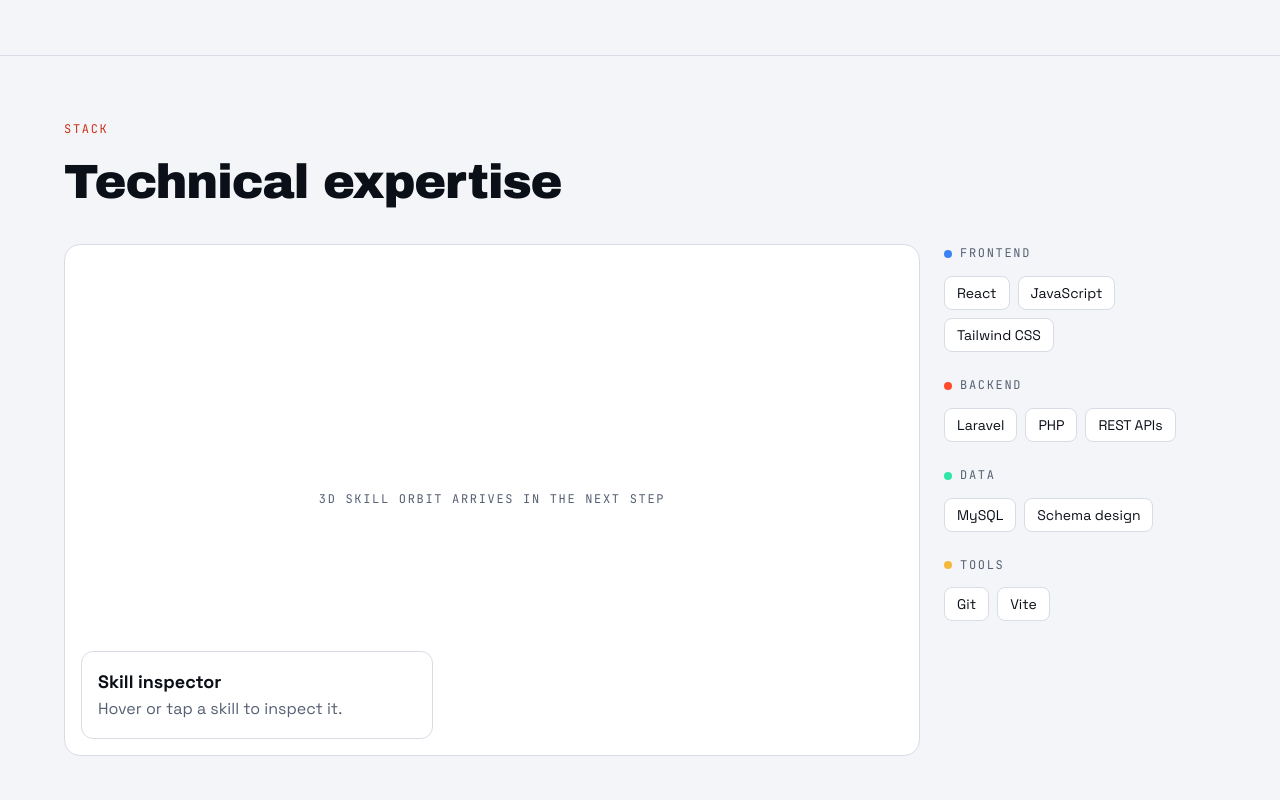
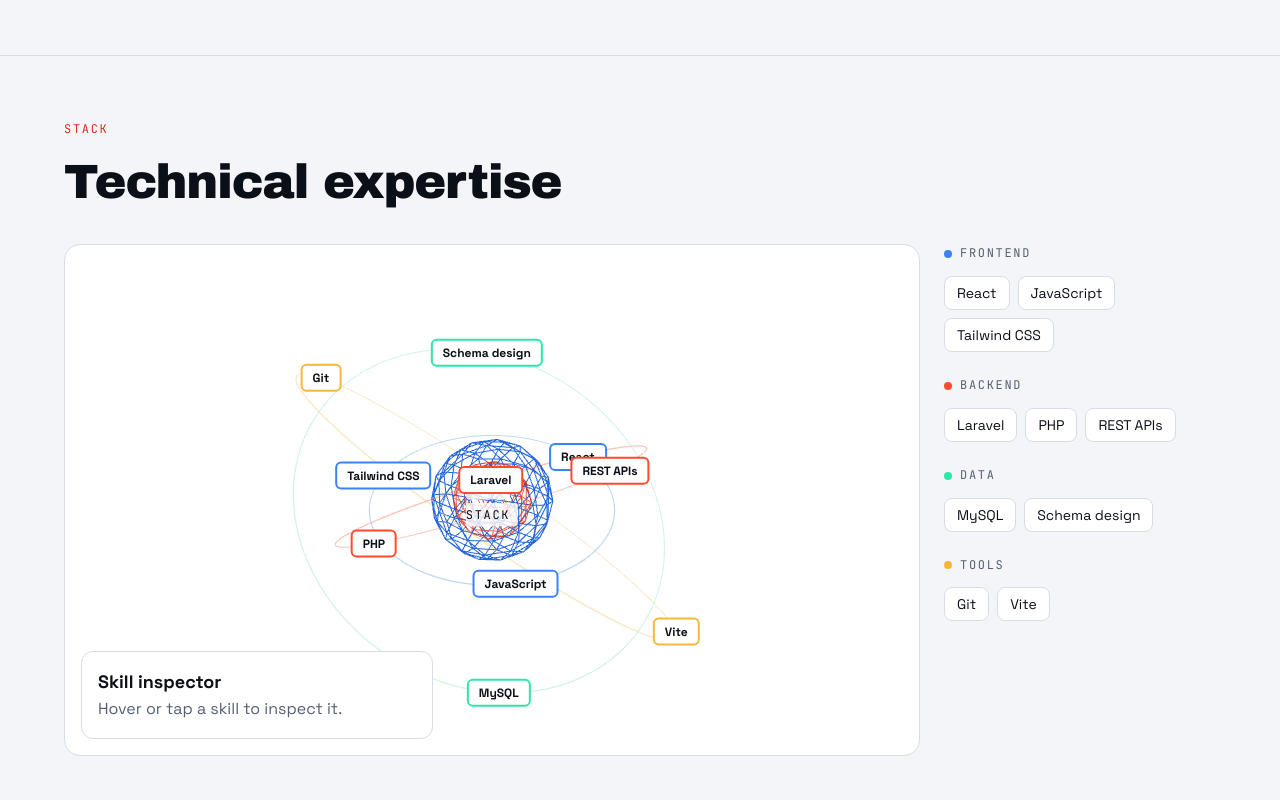
Before and after one commit to sami-man-os/portfolio1, a React (Vite) app in the folder frontend/: page / in a window 1280 px wide. Shown: the part 1280-2080 px from the top of the page. Built offline with nearby package versions, Linux system fonts and the light colour scheme; a web font is replaced by a local one.

Commit message:
feat: add lazy-loaded 3D skill orbit with fallbacks

```diff
--- a/frontend/src/pages/PublicPage.jsx
+++ b/frontend/src/pages/PublicPage.jsx
@@ -1,6 +1,9 @@
 import PortfolioRenderer from '../portfolio/PortfolioRenderer'
+import SkillStage from '../portfolio/SkillStage'
 import { defaultPortfolio } from '../portfolio/defaultData'
 
+const renderSkillsStage = (props) => <SkillStage {...props} />
+
 export default function PublicPage() {
-  return <PortfolioRenderer data={defaultPortfolio} />
+  return <PortfolioRenderer data={defaultPortfolio} renderSkillsStage={renderSkillsStage} />
 }
--- /dev/null
+++ b/frontend/src/portfolio/SkillOrbit.jsx
@@ -0,0 +1,155 @@
+import { useEffect, useMemo, useRef, useState } from 'react'
+import { Canvas, useFrame } from '@react-three/fiber'
+import { Html } from '@react-three/drei'
+import { useTheme } from '../design/useTheme'
+
+const RINGS = [
+  { radius: 2.6, tilt: [0.3, 0], speed: 0.12 },
+  { radius: 3.4, tilt: [-0.45, 0.3], speed: -0.1 },
+  { radius: 4.1, tilt: [0.7, -0.3], speed: 0.08 },
+  { radius: 4.7, tilt: [-0.2, -0.6], speed: -0.06 },
+]
+
+function readColors(theme) {
+  const style = getComputedStyle(document.documentElement)
+  return {
+    theme,
+    core: style.getPropertyValue('--blue').trim() || '#3b82f6',
+    inner: style.getPropertyValue('--accent').trim() || '#ff4b2b',
+  }
+}
+
+function useReducedMotion() {
+  const query = '(prefers-reduced-motion: reduce)'
+  const [reduce, setReduce] = useState(() => window.matchMedia(query).matches)
+
+  useEffect(() => {
+    const media = window.matchMedia(query)
+    const onChange = () => setReduce(media.matches)
+    media.addEventListener('change', onChange)
+    return () => media.removeEventListener('change', onChange)
+  }, [])
+
+  return reduce
+}
+
+function SkillNode({ item, group, position, active, onHover, onPin }) {
+  return (
+    <group position={position}>
+      <Html center zIndexRange={[5, 0]}>
+        <button
+          type="button"
+          tabIndex={-1}
+          aria-hidden="true"
+          onPointerEnter={() => onHover(item.id)}
+          onPointerLeave={() => onHover(null)}
+          onClick={() => onPin(item.id)}
+          className="whitespace-nowrap rounded-md border-2 px-2.5 py-1 text-xs font-bold"
+          style={{
+            borderColor: group.color,
+            background: active ? group.color : 'var(--surface)',
+            color: active ? '#080a0e' : 'var(--ink)',
+          }}
+        >
+          {item.name}
+        </button>
+      </Html>
+    </group>
+  )
+}
+
+function OrbitScene({ skills, activeId, onHover, onPin, animate, colors }) {
+  const root = useRef(null)
+  const core = useRef(null)
+  const inner = useRef(null)
+  const spinners = useRef([])
+
+  useFrame((state, delta) => {
+    if (!animate) return
+    if (core.current) core.current.rotation.y += delta * 0.2
+    if (inner.current) inner.current.rotation.y -= delta * 0.3
+    if (!activeId) {
+      spinners.current.forEach((spinner, index) => {
+        if (spinner) spinner.rotation.y += delta * RINGS[index % RINGS.length].speed
+      })
+    }
+    if (root.current) {
+      root.current.rotation.y += (state.pointer.x * 0.5 - root.current.rotation.y) * 0.05
+      root.current.rotation.x += (0.35 - state.pointer.y * 0.25 - root.current.rotation.x) * 0.05
+    }
+  })
+
+  return (
+    <group ref={root} rotation={[0.35, 0, 0]}>
+      <mesh ref={core}>
+        <icosahedronGeometry args={[1.3, 2]} />
+        <meshBasicMaterial color={colors.core} wireframe />
+      </mesh>
+      <mesh ref={inner}>
+        <icosahedronGeometry args={[0.85, 1]} />
+        <meshBasicMaterial color={colors.inner} wireframe transparent opacity={0.5} />
+      </mesh>
+      <Html center zIndexRange={[5, 0]}>
+        <span className="eyebrow pointer-events-none rounded bg-surface/80 px-2 py-1 text-ink">Full Stack</span>
+      </Html>
+
+      {skills.groups.map((group, groupIndex) => {
+        const ring = RINGS[groupIndex % RINGS.length]
+        const items = skills.items.filter((item) => item.group === group.id)
+
+        return (
+          <group key={group.id} rotation={[ring.tilt[0], 0, ring.tilt[1]]}>
+            <group
+              ref={(element) => {
+                spinners.current[groupIndex] = element
+              }}
+            >
+              <mesh rotation={[Math.PI / 2, 0, 0]}>
+                <torusGeometry args={[ring.radius, 0.012, 8, 128]} />
+                <meshBasicMaterial color={group.color} transparent opacity={0.35} />
+              </mesh>
+              {items.map((item, index) => {
+                const angle = (index / items.length) * Math.PI * 2 + groupIndex
+                return (
+                  <SkillNode
+                    key={item.id}
+                    item={item}
+                    group={group}
+                    active={activeId === item.id}
+                    position={[Math.cos(angle) * ring.radius, 0, Math.sin(angle) * ring.radius]}
+                    onHover={onHover}
+                    onPin={onPin}
+                  />
+                )
+              })}
+            </group>
+          </group>
+        )
+      })}
+    </group>
+  )
+}
+
+export default function SkillOrbit({ skills, activeId, onHover, onPin, active }) {
+  const { theme } = useTheme()
+  const reduce = useReducedMotion()
+  const colors = useMemo(() => readColors(theme), [theme])
+
+  return (
+    <Canvas
+      camera={{ position: [0, 0, 15], fov: 40 }}
+      dpr={[1, 2]}
+      frameloop={reduce ? 'demand' : active ? 'always' : 'never'}
+      gl={{ antialias: true, alpha: true }}
+    >
+      <OrbitScene
+        skills={skills}
+        activeId={activeId}
+        onHover={onHover}
+        onPin={onPin}
+        animate={!reduce && active}
+        colors={colors}
+      />
+    </Canvas>
+  )
+}
--- /dev/null
+++ b/frontend/src/portfolio/SkillStage.jsx
@@ -0,0 +1,65 @@
+import { lazy, Suspense, useEffect, useRef, useState } from 'react'
+import StageErrorBoundary from './StageErrorBoundary'
+
+const SkillOrbit = lazy(() => import('./SkillOrbit'))
+
+function webglAvailable() {
+  try {
+    const canvas = document.createElement('canvas')
+    return Boolean(window.WebGLRenderingContext && (canvas.getContext('webgl2') || canvas.getContext('webgl')))
+  } catch {
+    return false
+  }
+}
+
+function useInView(ref, margin) {
+  const [inView, setInView] = useState(false)
+  const [seen, setSeen] = useState(false)
+
+  useEffect(() => {
+    const element = ref.current
+    if (!element) return undefined
+
+    const observer = new IntersectionObserver(
+      ([entry]) => {
+        setInView(entry.isIntersecting)
+        if (entry.isIntersecting) setSeen(true)
+      },
+      { rootMargin: margin },
+    )
+
+    observer.observe(element)
+    return () => observer.disconnect()
+  }, [ref, margin])
+
+  return [inView, seen]
+}
+
+function Message({ children }) {
+  return <p className="eyebrow grid h-full place-items-center px-6 text-center text-muted">{children}</p>
+}
+
+export default function SkillStage({ skills, activeId, onHover, onPin }) {
+  const ref = useRef(null)
+  const [supported] = useState(webglAvailable)
+  const [inView, seen] = useInView(ref, '300px 0px')
+
+  let content = null
+  if (!supported) {
+    content = <Message>3D view is not available on this device. Use the skill list.</Message>
+  } else if (seen) {
+    content = (
+      <StageErrorBoundary fallback={<Message>The 3D view could not load. Use the skill list.</Message>}>
+        <Suspense fallback={<Message>Loading 3D orbit...</Message>}>
+          <SkillOrbit skills={skills} activeId={activeId} onHover={onHover} onPin={onPin} active={inView} />
+        </Suspense>
+      </StageErrorBoundary>
+    )
+  }
+
+  return (
+    <div ref={ref} className="absolute inset-0 isolate">
+      {content}
+    </div>
+  )
+}
--- /dev/null
+++ b/frontend/src/portfolio/StageErrorBoundary.jsx
@@ -0,0 +1,13 @@
+import { Component } from 'react'
+
+export default class StageErrorBoundary extends Component {
+  state = { failed: false }
+
+  static getDerivedStateFromError() {
+    return { failed: true }
+  }
+
+  render() {
+    return this.state.failed ? this.props.fallback : this.props.children
+  }
+}
```
